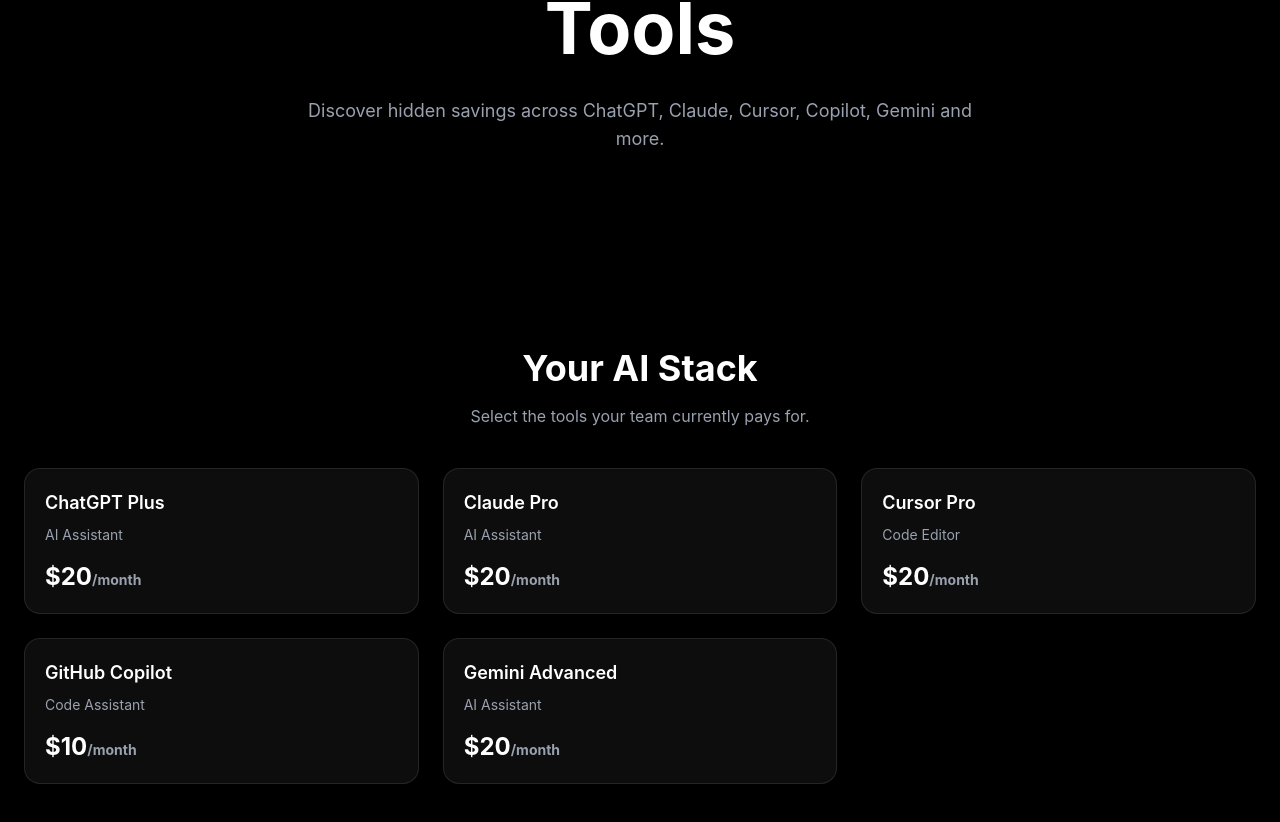
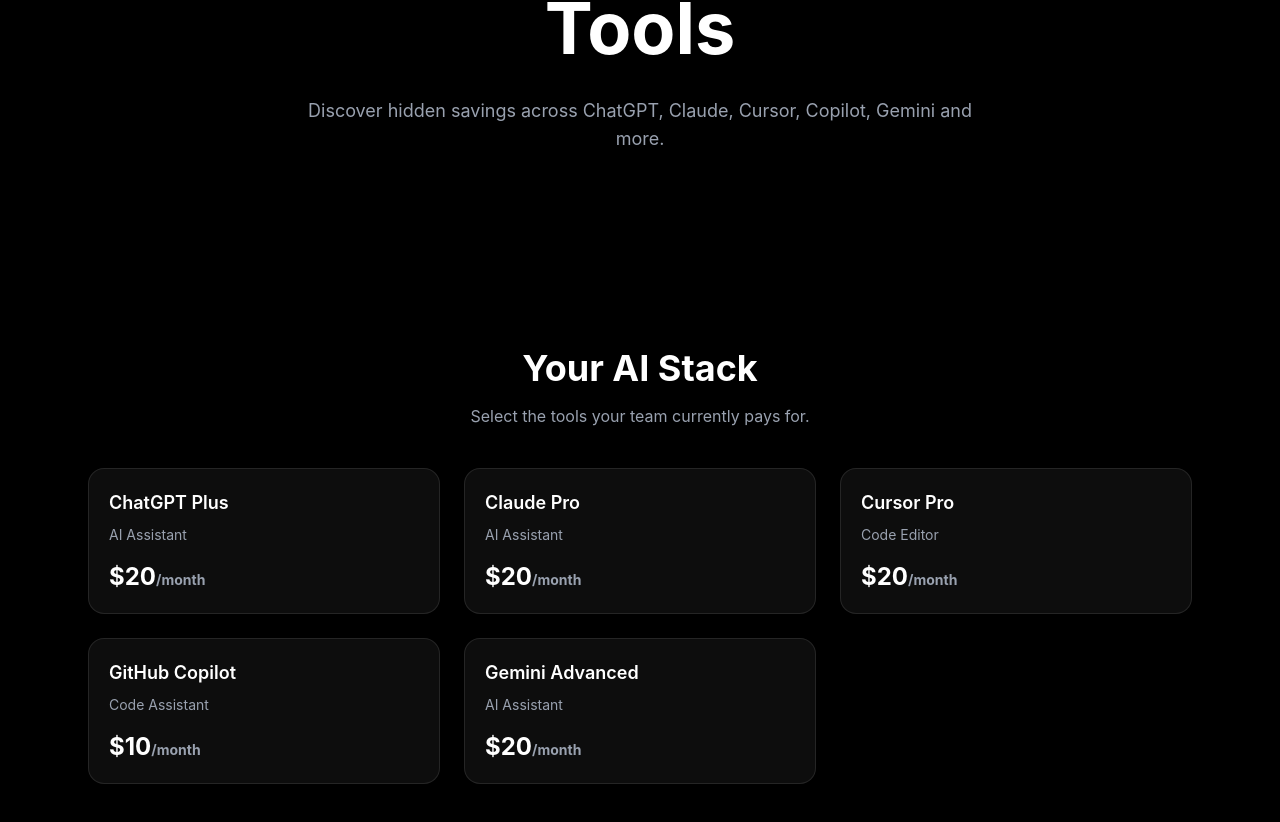
Before and after one commit to ashrafmohammad7/burnwise-ai, a React (Vite) app: page / in a window 1280 px wide. Shown: the part 452-1274 px from the top of the page. Built offline with nearby package versions, Linux system fonts and the light colour scheme.

Commit message:
style: improve audit card interactions and layout spacing

```diff
--- a/src/components/AuditForm.tsx
+++ b/src/components/AuditForm.tsx
@@ -3,7 +3,7 @@ import ToolCard from "./ToolCard";
 
 function AuditForm() {
   return (
-    <section className="mx-auto max-w-7xl px-6 pb-24">
+    <section className="mx-auto max-w-6xl px-6 pb-24">
       <div className="mb-10 text-center">
         <h2 className="text-4xl font-bold text-white">
           Your AI Stack
--- a/src/components/ToolCard.tsx
+++ b/src/components/ToolCard.tsx
@@ -6,7 +6,7 @@ interface Props {
 
 function ToolCard({ tool }: Props) {
   return (
-    <div className="rounded-2xl border border-white/10 bg-white/5 p-5 transition hover:border-white/30">
+    <div className="rounded-2xl border border-white/10 bg-white/5 p-5 transition duration-300 hover:-translate-y-1 hover:border-white/30 hover:bg-white/10">
       <h3 className="text-lg font-semibold text-white">
         {tool.name}
       </h3>
```
